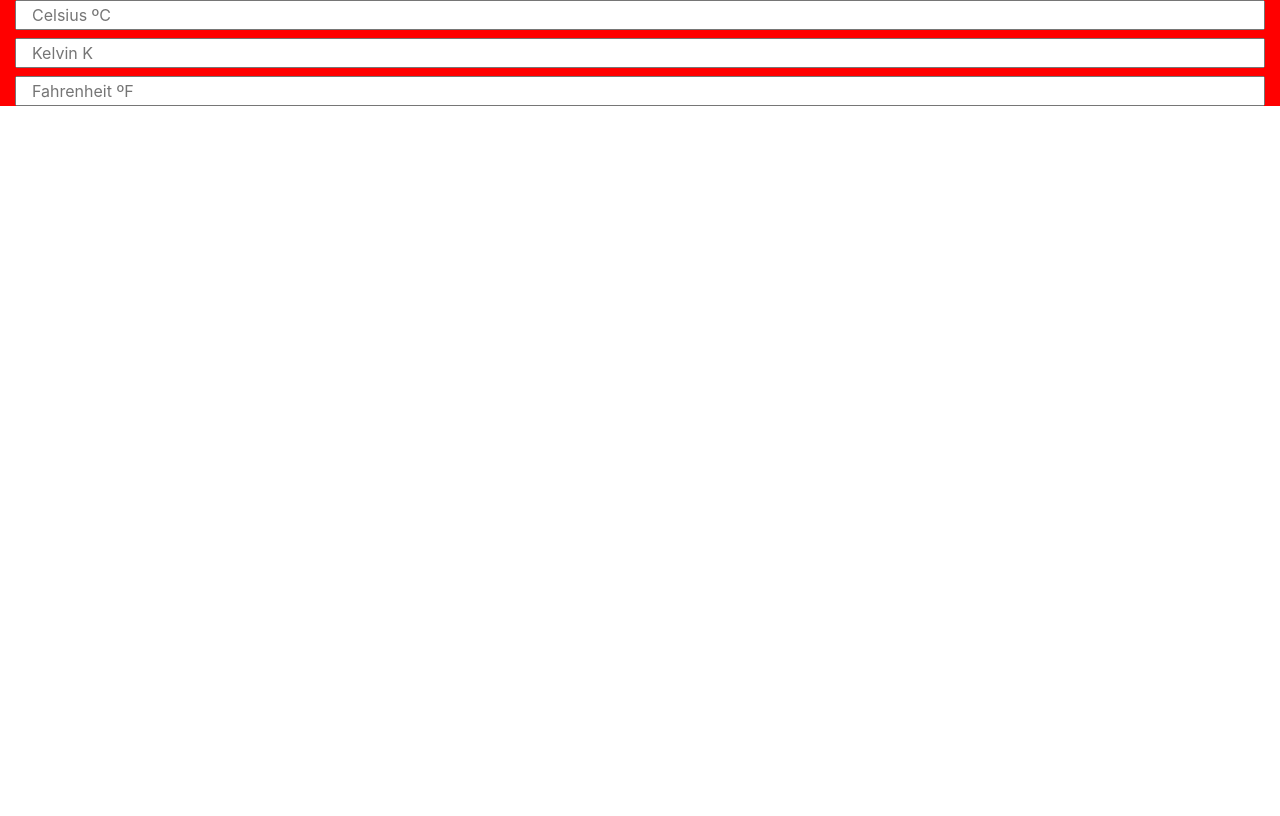
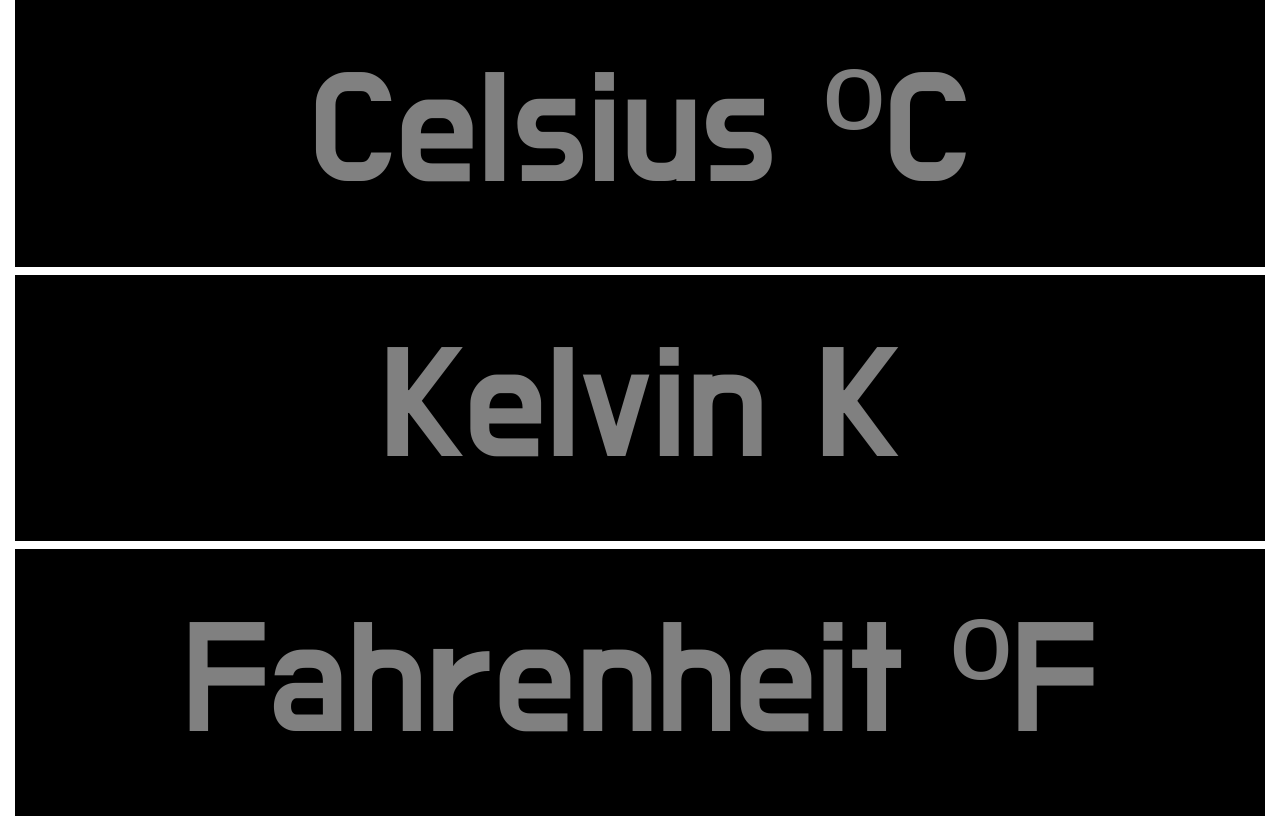
Before and after one commit to Rubenmartinez0/tempConverter, a plain HTML site: page index.html in a window 1280 px wide. Drawn offline with nearby package versions, Linux system fonts and the light colour scheme.

Commit message:
style implemented

```diff
--- a/css/style.css
+++ b/css/style.css
@@ -1,3 +1,53 @@
-.redBg{
-    background-color: red;
+@import url('https://fonts.googleapis.com/css2?family=Do+Hyeon&display=swap');
+
+* {
+    padding: 0;
+    margin: 0;
+    box-sizing: border-box;
 }
+
+body{
+    background: black;
+}
+
+div{
+    height: 33.33vh;
+}
+#kelvinDiv{
+    border-top: 4px solid white;
+    border-bottom: 4px solid white;
+}
+
+input[type=number]{
+    width: 100%;
+    height: 100%;
+    background: black;
+    color: white;
+    font-size: 10em;
+    text-align: center;
+    border: 0;
+    font-family: Do Hyeon, sans-serif;
+}
+
+/* ::placeholder{
+    color: gray;
+} */
+
+/* Hiding input arrows */
+/* Chrome, Safari, Edge, Opera */
+input::-webkit-outer-spin-button,
+input::-webkit-inner-spin-button {
+  -webkit-appearance: none;
+  margin: 0;
+}
+::-webkit-input-placeholder{
+    color: gray;
+}
+
+/* Firefox */
+input[type=number] {
+  -moz-appearance: textfield;
+}
+::-moz-placeholder{
+    color: gray;
+}
```
